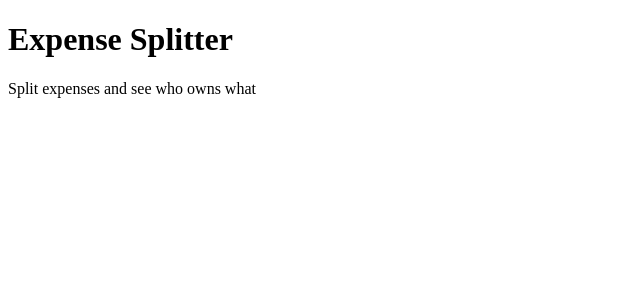
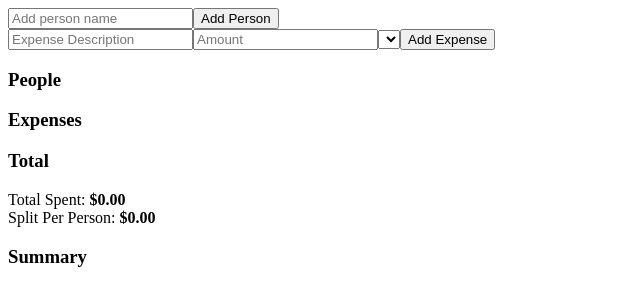
Before and after one commit to JacobReyna123/SPLIT-O-MATIC, a Vue app in the folder expense-splitter-vue/: page / in a window 1280 px wide. Shown: the top 306 px of the page, without its empty margins (0-640 px from the left). Built offline with nearby package versions, Linux system fonts and the light colour scheme.

Commit message:
Styles added for updated Split-o-Matic look

```diff
--- a/expense-splitter-vue/src/components/Header.vue
+++ b/expense-splitter-vue/src/components/Header.vue
@@ -1,8 +1,45 @@
 <template>
   <header>
-    <h1>Expense Splitter</h1>
-    <p>Split expenses and see who owns what
 
-    </p>
+
+    <main class="card">
+        <form id="personForm" class="rowform">
+            <input id="personInput" type="text" placeholder="Add person name"/>
+            <button>Add Person</button>
+        </form>
+
+        <form id="expenseForm" class="rowform">
+            <input id="descInput" type="text" placeholder="Expense Description"/>
+            <input id="amountInput" type="number" placeholder="Amount"/>
+            <select id="paidBySelect">
+
+            </select>
+            <button>Add Expense</button>
+        </form>
+
+        <section>
+            <h3>People</h3>
+            <ul id="peopleList" class="list"></ul>
+        </section>
+
+        <section>
+            <h3>Expenses</h3>
+            <ul id ="expensesList" class="list"> </ul>
+        </section>
+
+        <section>
+            <h3>Total</h3>
+            <p>
+                Total Spent: <strong id="totalSpent">$0.00</strong><br/>
+                Split Per Person: <strong id="splitAmount">$0.00</strong><br/>
+
+            </p>
+        </section>
+
+        <section class="summary">
+            <h3>Summary</h3>
+            <ul id="summaryList" class="list"></ul>
+        </section>
+    </main>
   </header>
   </template>
```
